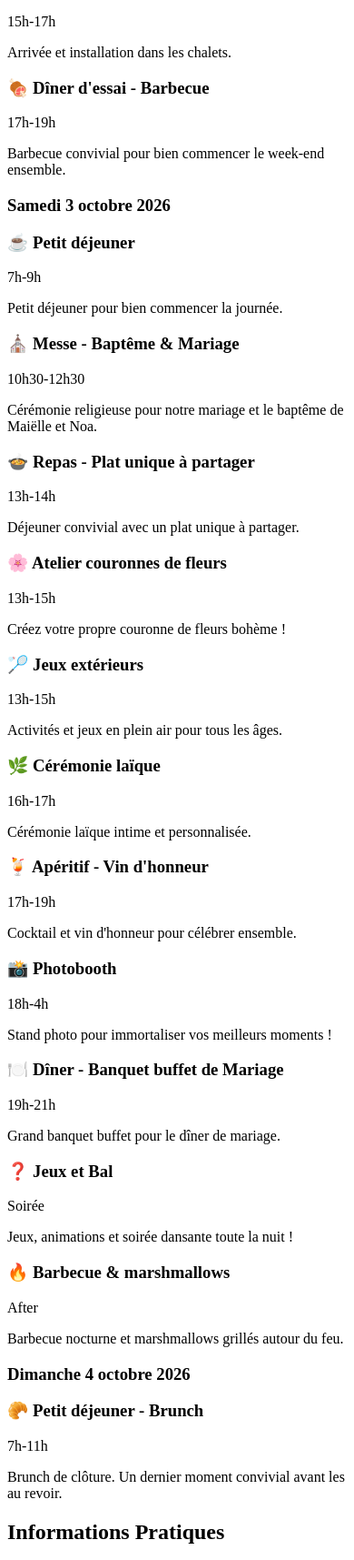
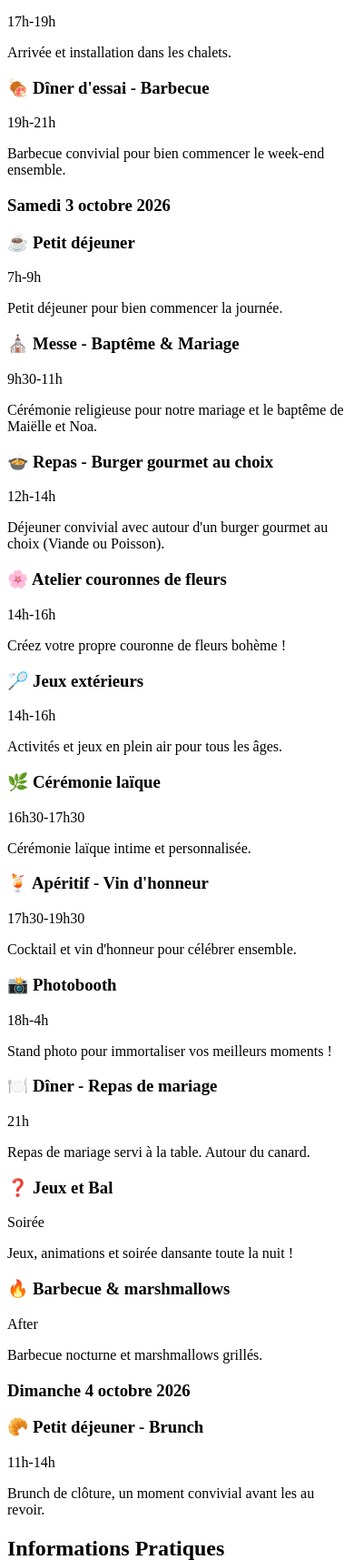
Before and after one commit to Y0hark/wedding-website-sam-vivi, a plain HTML site: page index.html in a window 390 px wide. Shown: the part 3640-5355 px from the top of the page at 91% size. Drawn offline with nearby package versions, Linux system fonts and the light colour scheme.

Commit message:
feat: update event schedule and descriptions, and standardize timeline and info card text alignment.

```diff
--- a/index.html
+++ b/index.html
@@ -117,7 +117,7 @@
                         <div class="timeline-header">
                             <h3><span class="event-icon">👋</span> <span
                                     data-translate="program.friday.welcome.title">Accueil invités</span></h3>
-                            <span class="timeline-date">15h-17h</span>
+                            <span class="timeline-date">17h-19h</span>
                         </div>
                         <p data-translate="program.friday.welcome.desc">Arrivée et installation dans les chalets.</p>
                     </div>
@@ -129,7 +129,7 @@
                         <div class="timeline-header">
                             <h3><span class="event-icon">🍖</span> <span data-translate="program.friday.bbq.title">Dîner
                                     d'essai - Barbecue</span></h3>
-                            <span class="timeline-date">17h-19h</span>
+                            <span class="timeline-date">19h-21h</span>
                         </div>
                         <p data-translate="program.friday.bbq.desc">Barbecue convivial pour bien commencer le week-end
                             ensemble.</p>
@@ -161,7 +161,7 @@
                             <h3><span class="event-icon">⛪</span> <span
                                     data-translate="program.saturday.ceremony.title">Messe - Baptême & Mariage</span>
                             </h3>
-                            <span class="timeline-date">10h30-12h30</span>
+                            <span class="timeline-date">9h30-11h</span>
                         </div>
                         <p data-translate="program.saturday.ceremony.desc">Cérémonie religieuse pour notre mariage et le
                             baptême de Maiëlle et Noa.</p>
@@ -173,12 +173,12 @@
                     <div class="timeline-content">
                         <div class="timeline-header">
                             <h3><span class="event-icon">🍲</span> <span
-                                    data-translate="program.saturday.lunch.title">Repas - Plat unique à partager</span>
+                                    data-translate="program.saturday.lunch.title">Repas - Burger gourmet au choix</span>
                             </h3>
-                            <span class="timeline-date">13h-14h</span>
+                            <span class="timeline-date">12h-14h</span>
                         </div>
-                        <p data-translate="program.saturday.lunch.desc">Déjeuner convivial avec un plat unique à
-                            partager.</p>
+                        <p data-translate="program.saturday.lunch.desc">Déjeuner convivial avec autour d'un burger
+                            gourmet au choix (Viande ou Poisson).</p>
                     </div>
                 </div>
 
@@ -189,7 +189,7 @@
                             <h3><span class="event-icon">🌸</span> <span
                                     data-translate="program.saturday.flowers.title">Atelier couronnes de fleurs</span>
                             </h3>
-                            <span class="timeline-date">13h-15h</span>
+                            <span class="timeline-date">14h-16h</span>
                         </div>
                         <p data-translate="program.saturday.flowers.desc">Créez votre propre couronne de fleurs bohème !
                         </p>
@@ -202,7 +202,7 @@
                         <div class="timeline-header">
                             <h3><span class="event-icon">🏸</span> <span
                                     data-translate="program.saturday.games.title">Jeux extérieurs</span></h3>
-                            <span class="timeline-date">13h-15h</span>
+                            <span class="timeline-date">14h-16h</span>
                         </div>
                         <p data-translate="program.saturday.games.desc">Activités et jeux en plein air pour tous les
                             âges.</p>
@@ -215,7 +215,7 @@
                         <div class="timeline-header">
                             <h3><span class="event-icon">🌿</span> <span
                                     data-translate="program.saturday.secular.title">Cérémonie laïque</span></h3>
-                            <span class="timeline-date">16h-17h</span>
+                            <span class="timeline-date">16h30-17h30</span>
                         </div>
                         <p data-translate="program.saturday.secular.desc">Cérémonie laïque intime et personnalisée.</p>
                     </div>
@@ -228,7 +228,7 @@
                             <h3><span class="event-icon">🍹</span> <span
                                     data-translate="program.saturday.aperitif.title">Apéritif - Vin d'honneur</span>
                             </h3>
-                            <span class="timeline-date">17h-19h</span>
+                            <span class="timeline-date">17h30-19h30</span>
                         </div>
                         <p data-translate="program.saturday.aperitif.desc">Cocktail et vin d'honneur pour célébrer
                             ensemble.</p>
@@ -253,11 +253,11 @@
                     <div class="timeline-content">
                         <div class="timeline-header">
                             <h3><span class="event-icon">🍽️</span> <span
-                                    data-translate="program.saturday.dinner.title">Dîner - Banquet buffet de
-                                    Mariage</span></h3>
-                            <span class="timeline-date">19h-21h</span>
+                                    data-translate="program.saturday.dinner.title">Dîner - Repas de mariage</span></h3>
+                            <span class="timeline-date">21h</span>
                         </div>
-                        <p data-translate="program.saturday.dinner.desc">Grand banquet buffet pour le dîner de mariage.
+                        <p data-translate="program.saturday.dinner.desc">Repas de mariage servi à la table. Autour du
+                            canard.
                         </p>
                     </div>
                 </div>
@@ -283,8 +283,7 @@
                                     data-translate="program.saturday.after.title">Barbecue & marshmallows</span></h3>
                             <span class="timeline-date" data-translate="program.saturday.after.time">After</span>
                         </div>
-                        <p data-translate="program.saturday.after.desc">Barbecue nocturne et marshmallows grillés autour
-                            du feu.</p>
+                        <p data-translate="program.saturday.after.desc">Barbecue nocturne et marshmallows grillés.</p>
                     </div>
                 </div>
 
@@ -299,10 +298,10 @@
                         <div class="timeline-header">
                             <h3><span class="event-icon">🥐</span> <span
                                     data-translate="program.sunday.brunch.title">Petit déjeuner - Brunch</span></h3>
-                            <span class="timeline-date">7h-11h</span>
+                            <span class="timeline-date">11h-14h</span>
                         </div>
-                        <p data-translate="program.sunday.brunch.desc">Brunch de clôture. Un dernier moment convivial
-                            avant les au revoir.</p>
+                        <p data-translate="program.sunday.brunch.desc">Brunch de clôture, un moment convivial avant les
+                            au revoir.</p>
                     </div>
                 </div>
             </div>
@@ -319,7 +318,7 @@
                 <div class="info-card animate-on-scroll">
                     <div class="info-icon">👗</div>
                     <h3 data-translate="info.dresscode.title">Thème Vestimentaire</h3>
-                    <p data-translate="info.dresscode.theme"><strong>Bohème Chic</strong></p>
+                    <p data-translate="info.dresscode.theme"><strong>Bohème Chic / Automne</strong></p>
                     <p data-translate="info.dresscode.warning">Attention : Les nuits en Ardèche peuvent être fraîches en
                         octobre. Prévoyez des vêtements chauds pour la soirée !</p>
                 </div>
@@ -363,7 +362,8 @@
                         <li data-translate="info.weather.evening">Soirées : fraîches</li>
                         <li data-translate="info.weather.night">Nuits : froides</li>
                     </ul>
-                    <p data-translate="info.weather.advice">Pensez à emporter des couches supplémentaires !</p>
+                    <p data-translate="info.weather.advice">Pensez à emporter des couches supplémentaires ! Les chalets
+                        et lieux intérieurs seront chauffés.</p>
                 </div>
 
                 <!-- Location -->
--- a/styles.css
+++ b/styles.css
@@ -634,7 +634,7 @@ a {
 
 .timeline-item:nth-child(odd) {
     left: 0;
-    text-align: right;
+    text-align: left;
 }
 
 .timeline-item:nth-child(even) {
@@ -777,6 +777,7 @@ a {
 .info-card li {
     color: var(--navy-dark);
     line-height: 1.8;
+    text-align: left;
 }
 
 .info-card ul {
@@ -1487,3 +1488,20 @@ a {
         cursor: auto;
     }
 }
+
+/* FORCE Global Left Align for timeline - User Request Fix */
+.timeline-item,
+.timeline-item:nth-child(odd),
+.timeline-item:nth-child(even) {
+    text-align: left !important;
+}
+
+.timeline-item:nth-child(odd) .timeline-marker {
+    right: -40px;
+    /* Keep marker on right for left-side items */
+}
+
+.timeline-item:nth-child(even) .timeline-marker {
+    left: -40px;
+    /* Keep marker on left for right-side items */
+}
```
